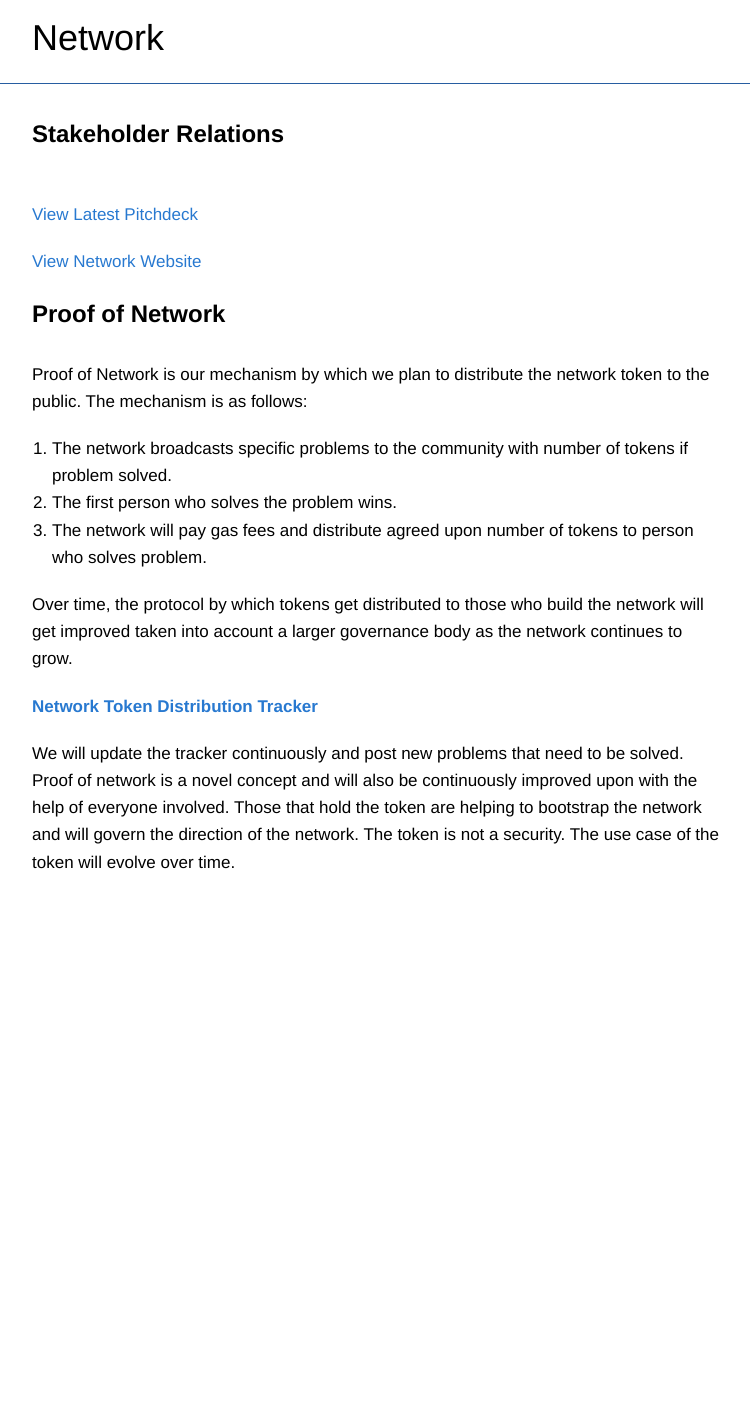
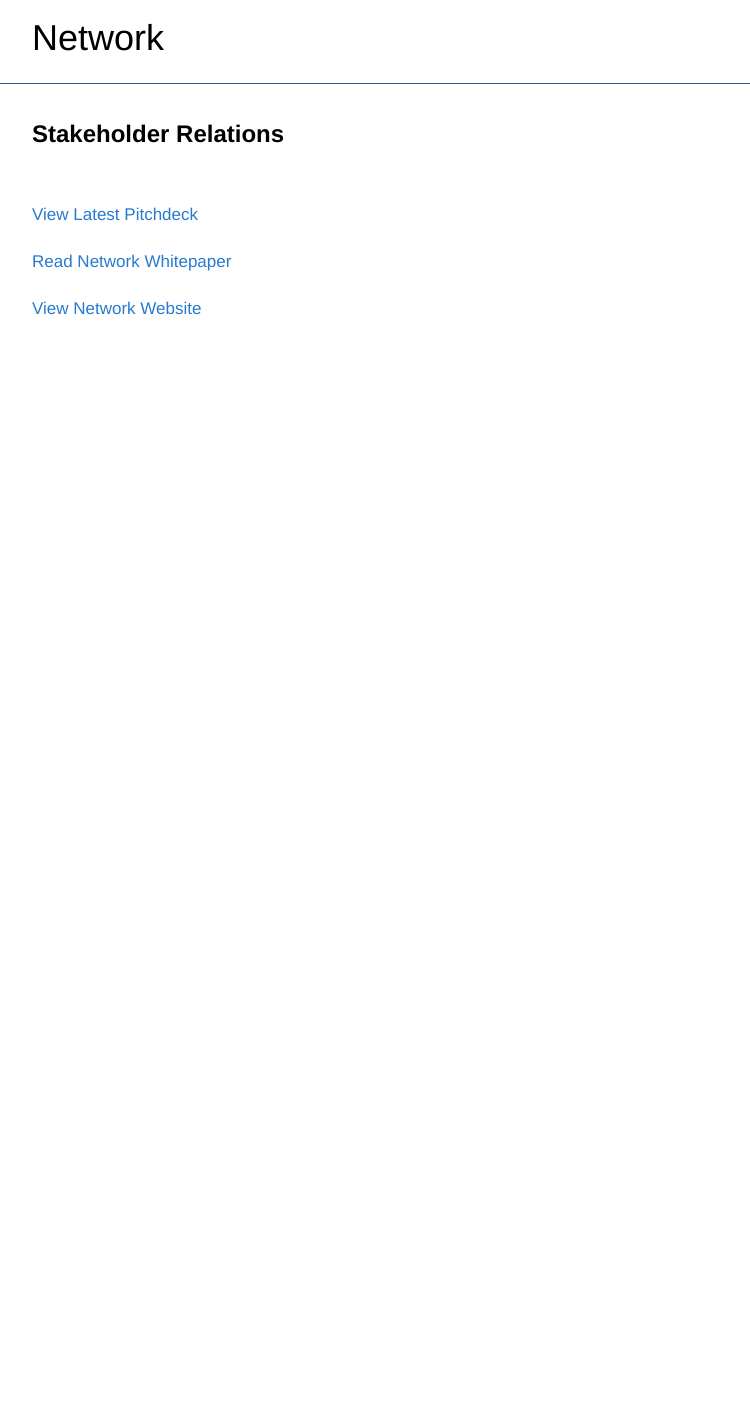
Before and after one commit to networkf/network.github.io, a Jekyll site: the page built from stakeholder.md, in a window 1280 px wide. Shown: the whole page, without its empty margins (243-993 px from the left). Built offline with Jekyll 4.4.1, drawn with Linux system fonts in a browser that asks for light colours; some web fonts are replaced; our own code applies the rules of GitHub Pages for plain Markdown files; the repository's description, which GitHub fills in, is left out; after the commit the page ends 900 px from its top, so only the background shows below that.

Commit message:
Update stakeholder.md

```diff
--- a/stakeholder.md
+++ b/stakeholder.md
@@ -12,20 +12,6 @@ layout: default
 
 [View Latest Pitchdeck](/deck)
 
+[Read Network Whitepaper](https://network.foundation/network.pdf)
+
 [View Network Website](https://x.network.foundation)
-
-
-<b><font size="5">Proof of Network</font></b>
-<br>
-<br>
-Proof of Network is our mechanism by which we plan to distribute the network token to the public. The mechanism is as follows:
-
-1. The network broadcasts specific problems to the community with number of tokens if problem solved.
-2. The first person who solves the problem wins.
-3. The network will pay gas fees and distribute agreed upon number of tokens to person who solves problem.
-
-Over time, the protocol by which tokens get distributed to those who build the network will get improved taken into account a larger governance body as the network continues to grow.
-
-[**Network Token Distribution Tracker**](/tracker)
-
-We will update the tracker continuously and post new problems that need to be solved. Proof of network is a novel concept and will also be continuously improved upon with the help of everyone involved. Those that hold the token are helping to bootstrap the network and will govern the direction of the network. The token is  not a security. The use case of the token will evolve over time.
```
